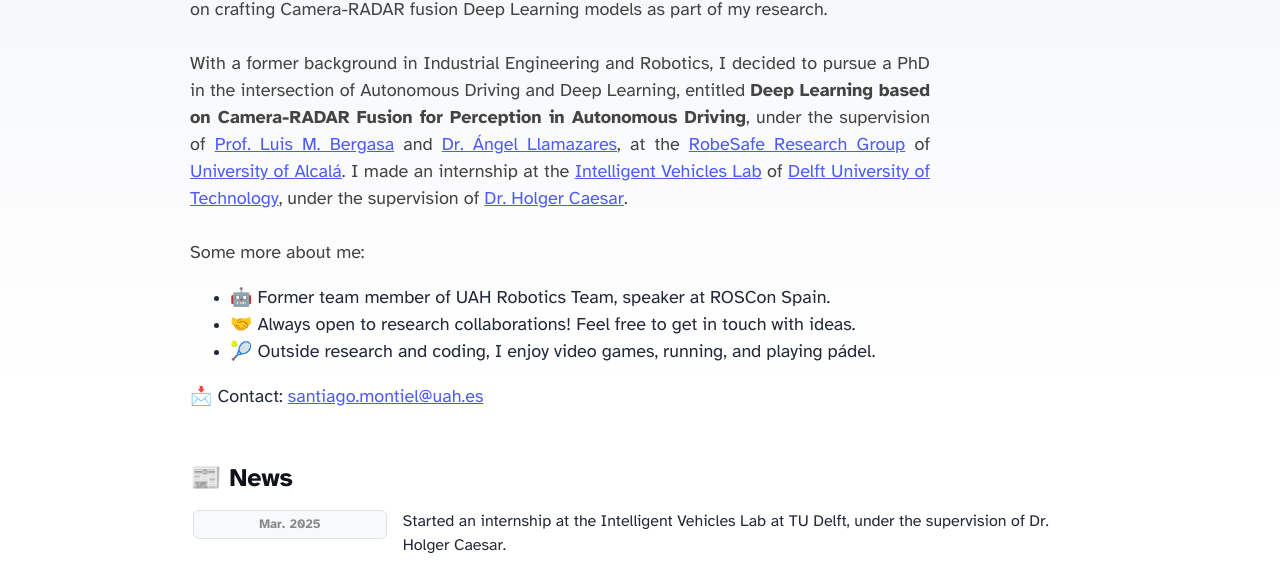
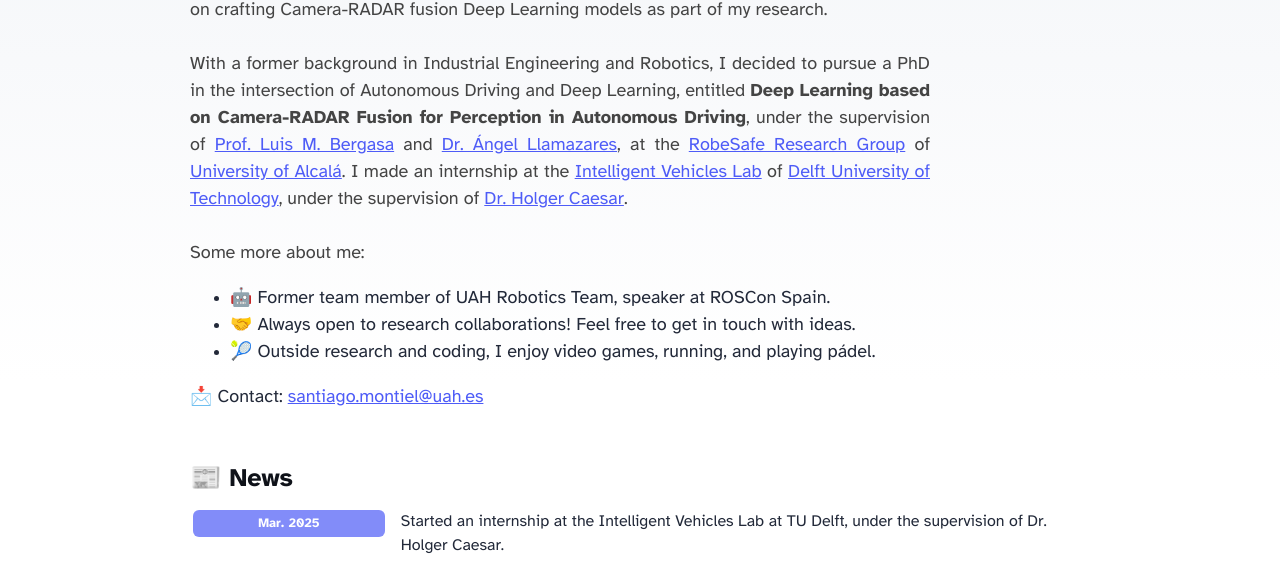
Before and after one commit to santimontiel/santimontiel.github.io, an Astro site: page / in a window 1280 px wide. Shown: the part 218-779 px from the top of the page. Built offline with nearby package versions, Linux system fonts and the light colour scheme; Astro itself is replaced by a stand-in of ours.

Commit message:
Improve constrast color in news-date component

```diff
--- a/src/components/News.astro
+++ b/src/components/News.astro
@@ -27,10 +27,9 @@ const { date, text } = Astro.props;
   .news-date {
     flex: 0 0 20%;
     font-weight: 600;
-    color: #888;
+    color: #fff;
     font-size: 0.8rem;
-    background-color: #f8f9fa;
-    border: 1px solid #dee2e6;
+    background-color: rgba(78, 92, 247, 0.7);
     border-radius: 6px;
     padding: 0.25rem 0.4rem;
     text-align: center;
```
